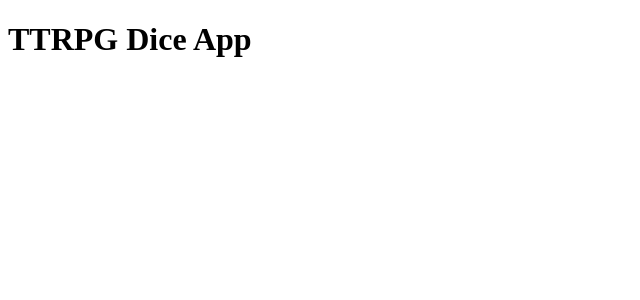
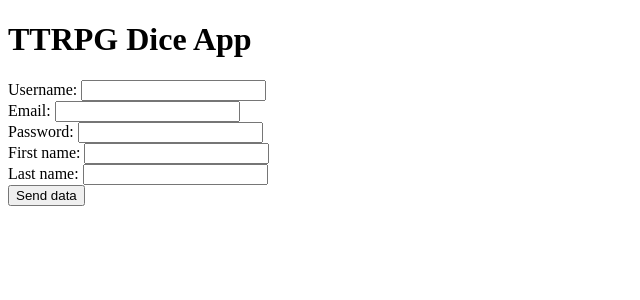
Before and after one commit to adicarlisle/QA-Core-Fundamental-Project, a Flask app: template application/templates/index.html in a window 1280 px wide. Shown: the top 300 px of the page, without its empty margins (0-640 px from the left). Run offline with Flask 2, Linux system fonts and the light colour scheme; the template is opened without the code that fills it: values that come from a table or form of the project are taken from there, others are empty; tables that the repository leaves empty hold one stand-in row (values such as "Sample post"); form fields are guessed from the names that the template uses.

Commit message:
Working forms

```diff
--- a/app.py
+++ b/app.py
@@ -1,4 +1,4 @@
 from application import app
 
 if __name__ == "__main__":
-    app.run()
+    app.run(debug=True)
--- a/application/routes.py
+++ b/application/routes.py
@@ -5,32 +5,32 @@ from flask_wtf import FlaskForm
 from wtforms import StringField, SubmitField
 
 #Testing the database with dummy data
-db.create_all()
-adi = Users(username="Adi", email="adicarlisle@gmail.com", password="fakepassword", first_name="Adi",last_name="Carlisle")
-dice1 = Dice(level=2, range=10)
-db.session.add(adi)
-db.session.commit()
-db.session.add(dice1)
-db.session.commit()
-# entry = History(user = Users.query.filter_by(id=1).first(), dice = Dice.query.filter_by(id=1).first())
-# db.session.add(entry)
-# db.session.commit()
 
-# class BasicForm(FlaskForm):
-#     username = StringField("Username: ")
-#     email = StringField("Email: ")
-#     password = StringField("Password: ")
-#     first_name = StringField("First name: ")
-#     last_name = StringField("Last name: ")
-#     submit = SubmitField("Send data")
 
-# form = BasicForm()
+class BasicForm(FlaskForm):
+    username = StringField("Username: ")
+    email = StringField("Email: ")
+    password = StringField("Password: ")
+    first_name = StringField("First name: ")
+    last_name = StringField("Last name: ")
+    submit = SubmitField("Send data")
 
-@app.route("/")
-def home():
-    return render_template("index.html")
 
-# @app.route("/register", methods=["GET","POST"])
-# def register():
-#     if request.method == "POST":
-#         username = form.username.data
+
+# @app.route("/")
+# def home():
+#     return render_template("index.html")
+
+@app.route("/", methods=["GET","POST"])
+def register():
+    form = BasicForm()
+    if request.method == "POST":
+        username = form.username.data
+        email = form.email.data
+        password = form.password.data
+        first_name = form.first_name.data
+        last_name = form.last_name.data
+        entry = Users(username=username, email=email, password=password, first_name=first_name,last_name=last_name)
+        db.session.add(entry)
+        db.session.commit()
+    return render_template("index.html", form = form)
--- a/application/templates/index.html
+++ b/application/templates/index.html
@@ -5,7 +5,7 @@
 
 {% block body %}
 <h1>TTRPG Dice App</h1>
-<!-- <div class="form">
+<div class="form">
     <form method="POST" action="">
         {{ form.hidden_tag() }}
         {{form.username.label}} {{form.username }}
@@ -20,5 +20,5 @@
         <br>
         {{ form.submit }}
     </form>
-</div> -->
+</div>
 {% endblock %}
```
Also changed, not shown: application/templates/register.html (added).
